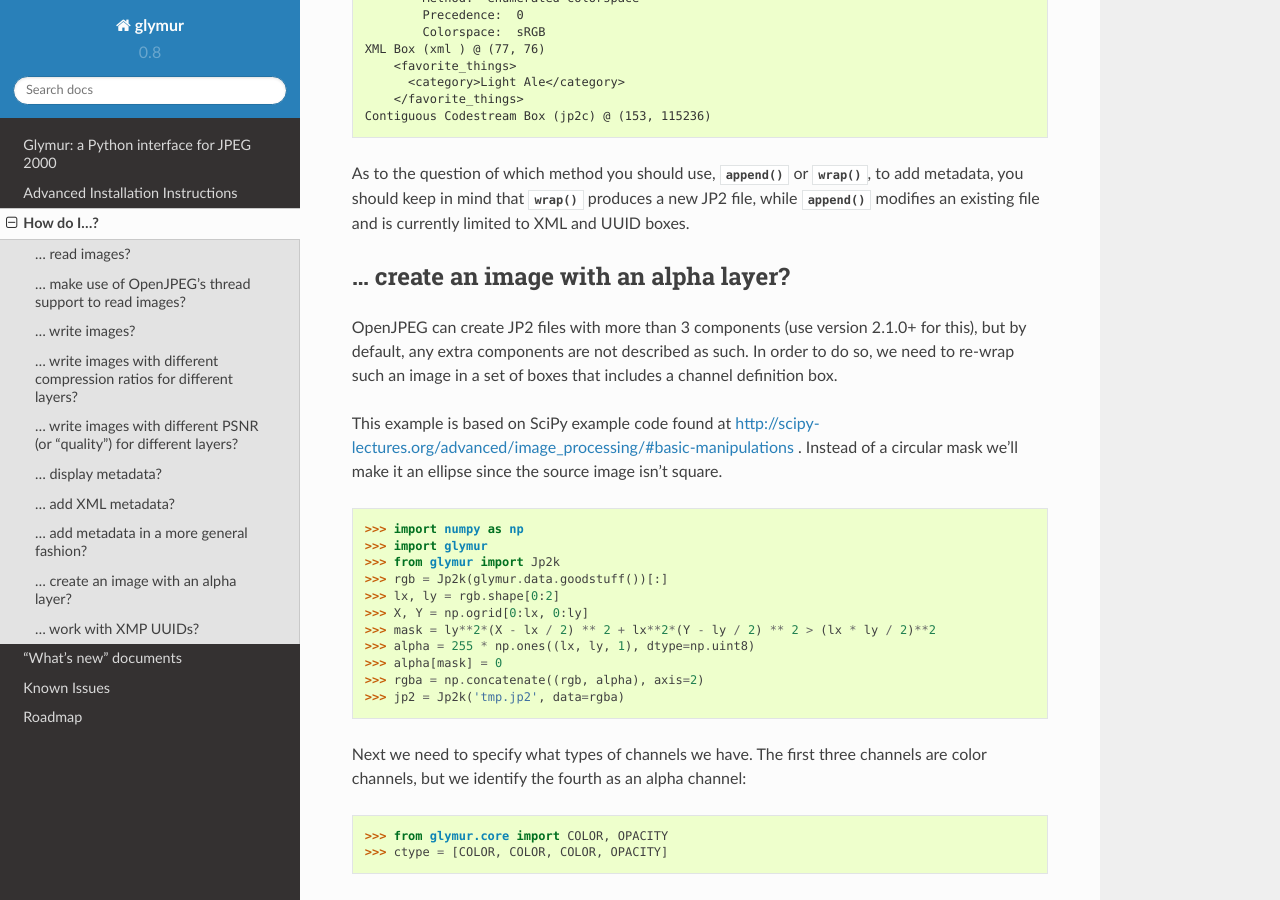
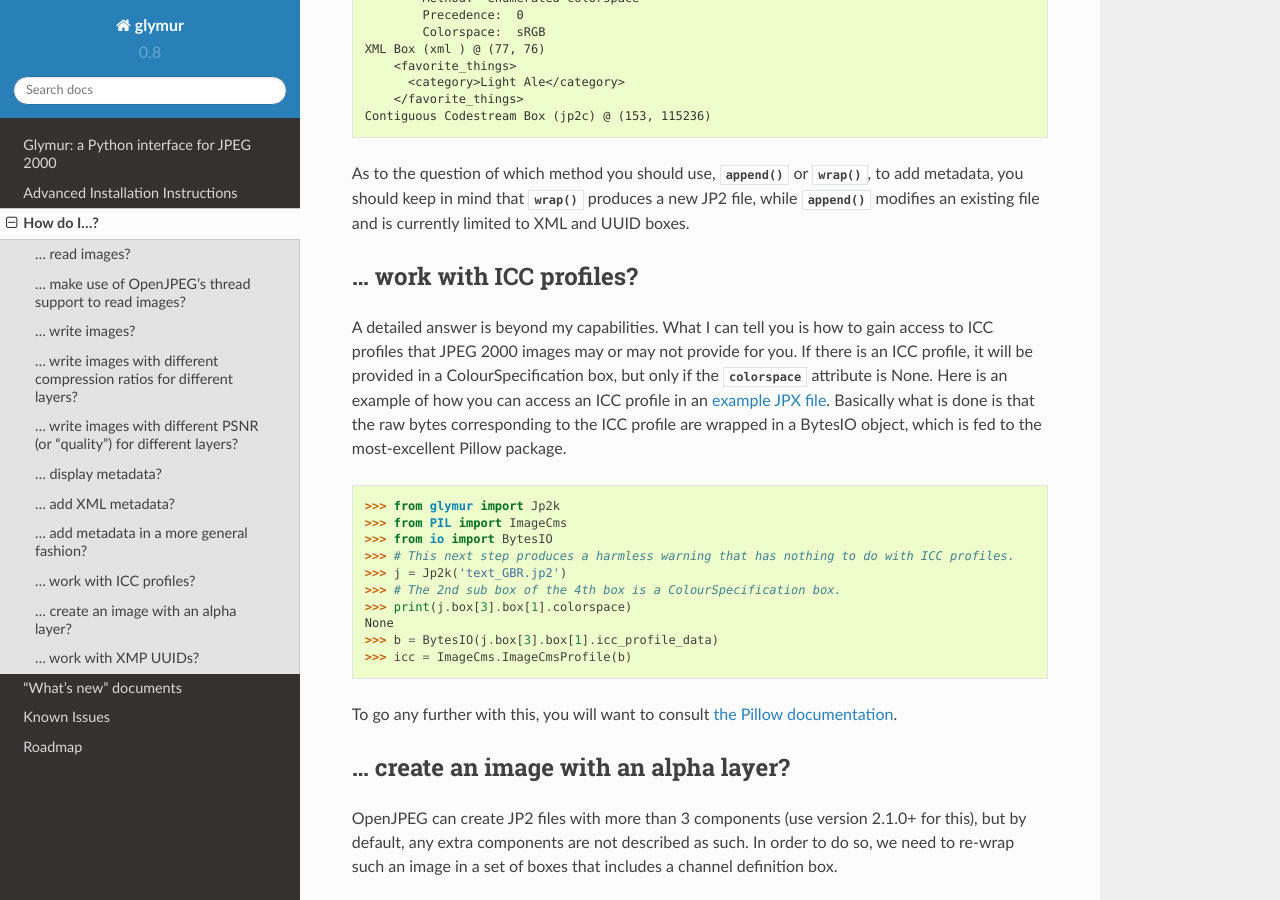
Before and after one commit to quintusdias/glymur, a Sphinx documentation site: the page built from docs/source/how_do_i.rst, in a window 1280 px wide and 900 px high, scrolled down 7266 px. Built offline with Sphinx 7.4.7 and the Read the Docs theme 2.0.0, drawn with Linux system fonts in a browser that asks for light colours.

Commit message:
Add docs example for ICC profiles

```diff
--- a/docs/source/how_do_i.rst
+++ b/docs/source/how_do_i.rst
@@ -388,6 +388,33 @@ As to the question of which method you should use, :py:meth:`append` or
 produces a new JP2 file, while :py:meth:`append` modifies an existing file and
 is currently limited to XML and UUID boxes.
 
+... work with ICC profiles?
+===========================
+
+A detailed answer is beyond my capabilities.  What I can tell you is how to
+gain access to ICC profiles that JPEG 2000 images may or may not provide for
+you.  If there is an ICC profile, it will be provided in a ColourSpecification
+box, but only if the :py:attr:`colorspace` attribute is None.  Here is an example
+of how you can access an ICC profile in an `example JPX file
+<https://github.com/uclouvain/openjpeg-data/blob/master/input/nonregression/text_GBR.jp2?raw=true>`_.
+Basically what is done is that the raw bytes corresponding to the ICC profile
+are wrapped in a BytesIO object, which is fed to the most-excellent Pillow package.
+::
+
+    >>> from glymur import Jp2k
+    >>> from PIL import ImageCms
+    >>> from io import BytesIO
+    >>> # This next step produces a harmless warning that has nothing to do with ICC profiles.
+    >>> j = Jp2k('text_GBR.jp2')
+    >>> # The 2nd sub box of the 4th box is a ColourSpecification box.
+    >>> print(j.box[3].box[1].colorspace)
+    None
+    >>> b = BytesIO(j.box[3].box[1].icc_profile_data)
+    >>> icc = ImageCms.ImageCmsProfile(b)
+
+To go any further with this, you will want to consult
+`the Pillow documentation <https://pillow.readthedocs.io/en/stable/>`_.
+
 ... create an image with an alpha layer?
 ========================================
 
```
